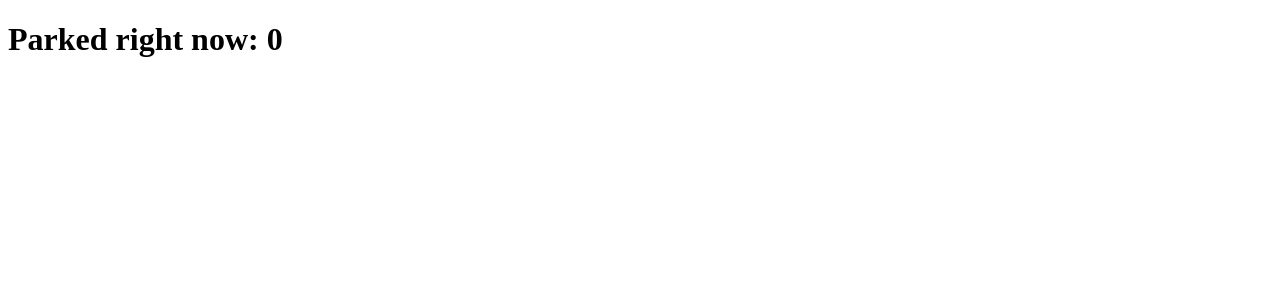
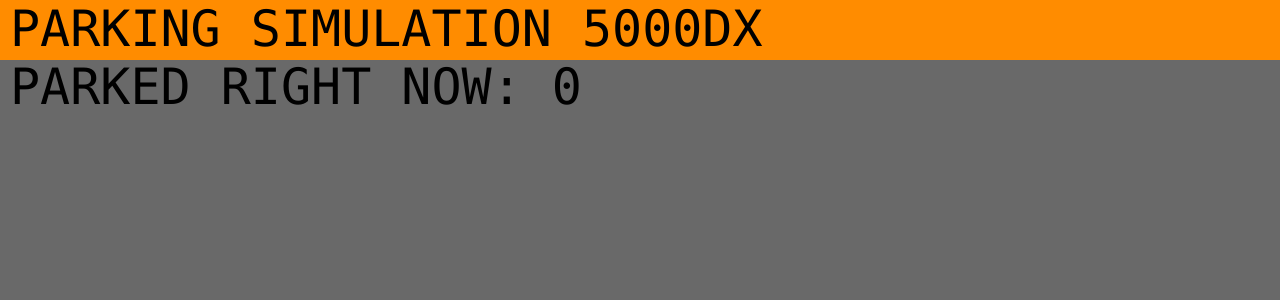
Before and after one commit to aleksykrolczyk/sw, a Flask app: page / in a window 1280 px wide. Shown: the top 300 px of the page. Run offline with Flask 2, Linux system fonts and the light colour scheme; data that the repository does not hold is empty; parts of the project's set-up code (start-up, migrations or seed data) failed here and were passed over.

Commit message:
first css

```diff
--- a/static/main.css
+++ b/static/main.css
@@ -0,0 +1,28 @@
+body{
+    background-color: dimgrey;
+    color: whitesmoke;
+    font-family: 'Consolas', 'Deja Vu Sans Mono', 'Bitstream Vera Sans Mono', monospace;
+    font-size: 20px;
+    margin: 0;
+}
+
+#header{
+    height: 60px;
+    background-color: darkorange;
+    color: black;
+    text-align: left;
+    vertical-align: center;
+    font-size: 50px;
+    text-transform: uppercase;
+    padding-left: 10px;
+    margin: 0;
+}
+
+#title{
+    width: 65%;
+    display: inline-flex;
+}
+
+#counter{
+    display: inline-flex;
+}
--- a/templates/main.html
+++ b/templates/main.html
@@ -1,15 +1,26 @@
-{% set css_file = url_for('static', filename='css/main.css') %}
+<!DOCTYPE html>
 
-<!DOCTYPE html>
+{% set css_file = url_for('static', filename='main.css') %}
+
 <html lang="en">
 <head>
     <meta charset="utf-8">
-    <meta name="viewport" content="width=device-width, initial-scale=1, shrink-to-fit=no">
+    <link rel="stylesheet" type="text/css" href="{{ css_file }}">
     <title>{% block title %} {% endblock %}</title>
 
 </head>
 <body>
-    <h1> Parked right now: {{ no_parked }} </h1>
+
+    <div id="container">
+    <div id="header">
+        <div id="title">
+            Parking Simulation 5000DX
+        </div>
+        <div id="counter">
+            Parked right now: {{ no_parked }}
+        </div>
+    </div>
+
     <ul>
         {% for car in parked %}
         <li>
@@ -17,6 +28,6 @@
         </li>
         {% endfor %}
     </ul>
-
+    </div>
 </body>
 </html>
```
